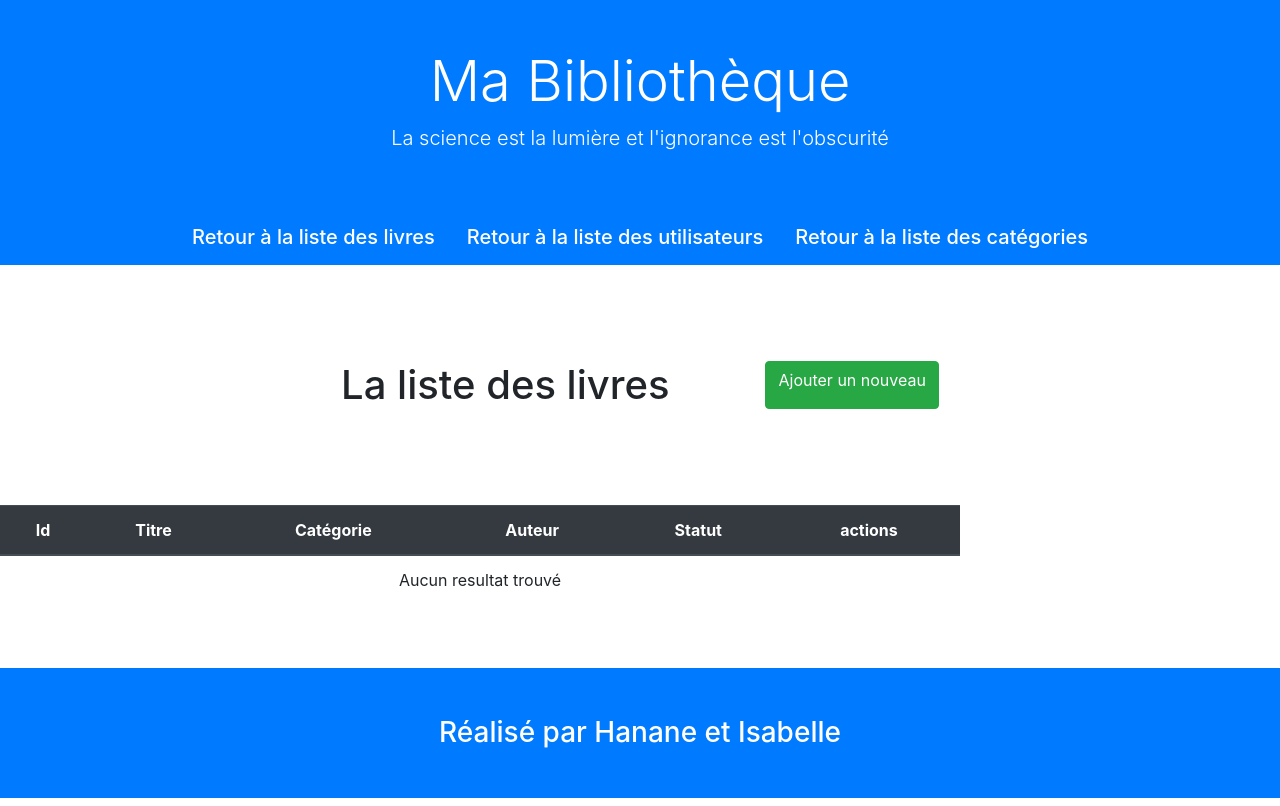
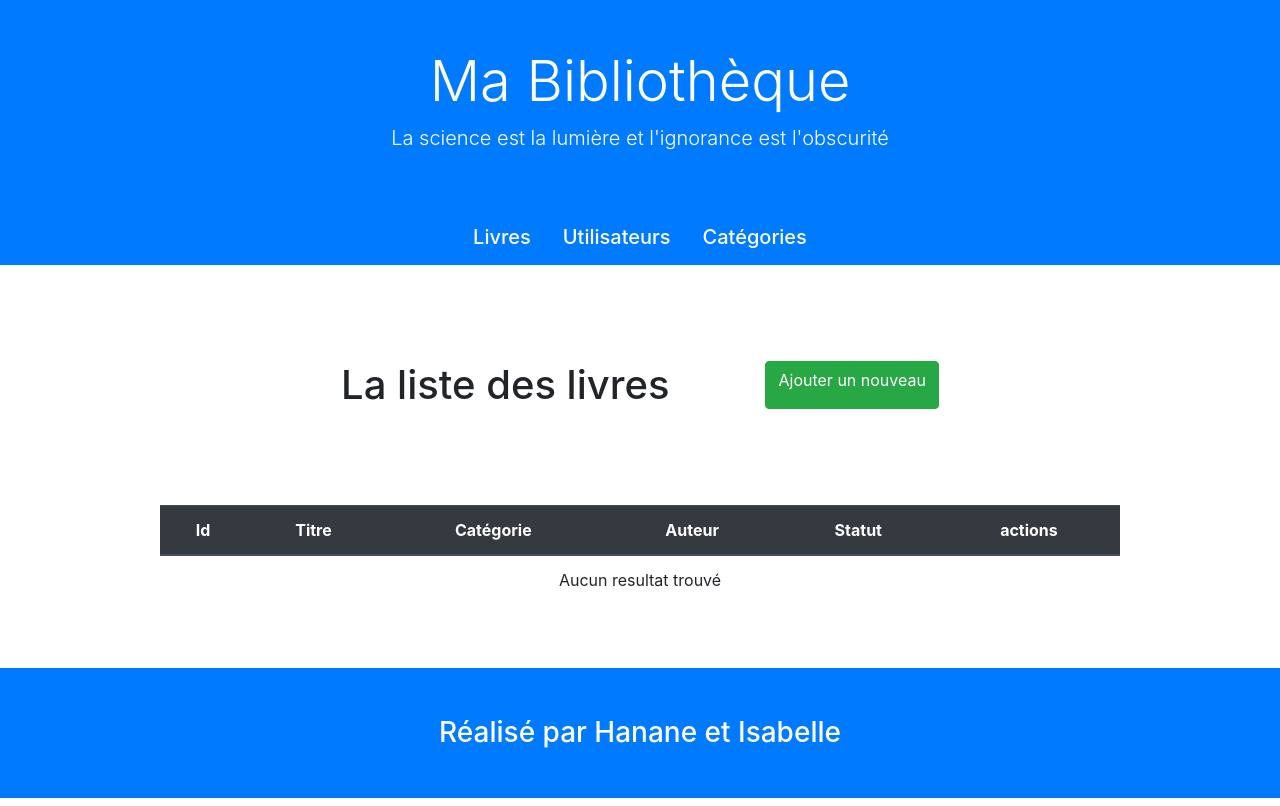
Before and after one commit to isapas/bibliotheque, a Symfony app: template templates/books/index.html.twig in a window 1280 px wide. Run offline with Twig, Linux system fonts and the light colour scheme; the template is opened without the code that fills it, so the values that code supplies are empty; some libraries are stand-ins or nearby versions.

Commit message:
all css ok

```diff
--- a/src/Controller/BooksController.php
+++ b/src/Controller/BooksController.php
@@ -31,7 +31,8 @@ class BooksController extends AbstractController
             //stock les données rentrées dans le formulaire dans la variable $category
             $category = $form->getData();
             //stocker la jointure dans la variable books
-            $books = $booksRepository->findByCategory($category['Category']);        }
+            $books = $booksRepository->findByCategory($category['category'] = NULL);
+        }
         else {
             //si y'a rien dans le form tout les livres seront affichés
             $books = $booksRepository->findAll();
@@ -52,7 +53,9 @@ class BooksController extends AbstractController
         $form = $this->createForm(BorrowType::class);
         // $form->handleRequest($request);
         if ($form->isSubmitted() && $form->isValid()) {
+            //stock les données rentrées dans le formulaire dans la variable $category
             $data = $form->getData();
+            //on appel le setter User pour pouvoir lui donner une nouvelle valeur
             $book->setUsers($users->getUsers(['code']));
             $data->persist($book);
             $book->flush();
@@ -76,7 +79,6 @@ class BooksController extends AbstractController
             $entityManager = $this->getDoctrine()->getManager();
             $entityManager->persist($book);
             $entityManager->flush();
-
             return $this->redirectToRoute('books_index');
         }
 
--- a/src/Migrations/Version20190205103408.php
+++ b/src/Migrations/Version20190205103408.php
@@ -22,7 +22,7 @@ final class Version20190205103408 extends AbstractMigration
         // this up() migration is auto-generated, please modify it to your needs
         $this->abortIf($this->connection->getDatabasePlatform()->getName() !== 'mysql', 'Migration can only be executed safely on \'mysql\'.');
 
-        $this->addSql('CREATE TABLE books (id INT AUTO_INCREMENT NOT NULL, title VARCHAR(255) NOT NULL, category VARCHAR(255) NOT NULL, author VARCHAR(255) NOT NULL, resume VARCHAR(255) NOT NULL, edition DATE NOT NULL, borrow_date DATETIME DEFAULT NULL, return_date DATETIME DEFAULT NULL, status VARCHAR(255) NOT NULL, user_historical LONGTEXT DEFAULT NULL COMMENT \'(DC2Type:array)\', PRIMARY KEY(id)) DEFAULT CHARACTER SET utf8mb4 COLLATE utf8mb4_unicode_ci ENGINE = InnoDB');
+        $this->addSql('CREATE TABLE books (id INT AUTO_INCREMENT NOT NULL, title VARCHAR(255) NOT NULL, category VARCHAR(255) NOT NULL, author VARCHAR(255) NOT NULL, resume VARCHAR(255) NOT NULL, edition DATE NOT NULL, borrow_date DATETIME DEFAULT NULL, return_date DATETIME DEFAULT NULL, status VARCHAR(255) NOT NULL, PRIMARY KEY(id)) DEFAULT CHARACTER SET utf8mb4 COLLATE utf8mb4_unicode_ci ENGINE = InnoDB');
     }
 
     public function down(Schema $schema) : void
--- a/src/Migrations/Version20190209075054.php
+++ b/src/Migrations/Version20190209075054.php
@@ -22,7 +22,7 @@ final class Version20190209075054 extends AbstractMigration
         // this up() migration is auto-generated, please modify it to your needs
         $this->abortIf($this->connection->getDatabasePlatform()->getName() !== 'mysql', 'Migration can only be executed safely on \'mysql\'.');
 
-        $this->addSql('ALTER TABLE books ADD user_historical VARCHAR(255) DEFAULT NULL');
+        // $this->addSql('ALTER TABLE books ADD user_historical VARCHAR(255) DEFAULT NULL');
     }
 
     public function down(Schema $schema) : void
@@ -30,6 +30,6 @@ final class Version20190209075054 extends AbstractMigration
         // this down() migration is auto-generated, please modify it to your needs
         $this->abortIf($this->connection->getDatabasePlatform()->getName() !== 'mysql', 'Migration can only be executed safely on \'mysql\'.');
 
-        $this->addSql('ALTER TABLE books DROP user_historical');
+        // $this->addSql('ALTER TABLE books DROP user_historical');
     }
 }
--- a/src/Repository/BooksRepository.php
+++ b/src/Repository/BooksRepository.php
@@ -23,13 +23,14 @@ class BooksRepository extends ServiceEntityRepository
     /**
      * @return Books[] Returns an array of Books objects
      */
-    public function findByCategory(Category $category)
+    public function findByCategory(Category $category = NULL)
     {
+        $category = NULL;
         return $this->createQueryBuilder('b')
             ->innerJoin('b.category', 'c')
             ->addSelect('c')
             ->andWhere('c.id = :id')
-            ->setParameter('id', $category->getId())
+            ->setParameter('id', $category)
             ->orderBy('b.id', 'ASC')
             ->getQuery()
             ->getResult()
--- a/templates/base.html.twig
+++ b/templates/base.html.twig
@@ -14,9 +14,9 @@
                 <p class="lead">La science est la lumière et l'ignorance est l'obscurité</p>
             </div>
                 <nav class="nav nav-pills nav-justified pt-5 d-flex justify-content-center">
-                    <h5><a class="nav-item nav-link bg-primary text-white" href="{{ path('books_index') }}">Retour à la liste des livres</a></h5>
-                    <h5><a class="nav-item nav-link bg-primary text-white" href="{{ path('users_index') }}">Retour à la liste des utilisateurs</a></h5>
-                    <h5><a class="nav-item nav-link bg-primary text-white" href="{{ path('category_index') }}">Retour à la liste des catégories</a></h5>
+                    <h5><a class="nav-item nav-link bg-primary text-white" href="{{ path('books_index') }}">Livres</a></h5>
+                    <h5><a class="nav-item nav-link bg-primary text-white" href="{{ path('users_index') }}">Utilisateurs</a></h5>
+                    <h5><a class="nav-item nav-link bg-primary text-white" href="{{ path('category_index') }}">Catégories</a></h5>
                 </nav>
         </header>
 
--- a/templates/books/index.html.twig
+++ b/templates/books/index.html.twig
@@ -8,11 +8,11 @@
         <h1 class="m-5">La liste des livres</h1>
         <a class="btn btn-success m-5 float-right" href="{{ path('books_new') }}">Ajouter un nouveau</a>
     </div>
-    <div class="table mb-5 d-flex justify-content-center text-left flex-wrap">
+    <div class="mb-5 d-flex justify-content-center text-left flex-wrap">
         {{ form_start(form) }}
         {{ form_end(form) }}
     </div>
-    <table class="table w-75">
+    <table class="table w-75 container">
         <thead class="thead-dark text-center">
             <tr>
                 <th scope="col" scope="row">Id</th>
--- a/templates/books/new.html.twig
+++ b/templates/books/new.html.twig
@@ -4,6 +4,5 @@
 
 {% block body %}
     <h1>Create new Books</h1>
-    <a href="{{ path('books_index') }}">Retour à la liste des livres</a>
     {{ include('books/_form.html.twig') }}
 {% endblock %}
--- a/templates/books/show.html.twig
+++ b/templates/books/show.html.twig
@@ -51,7 +51,7 @@
     {{ include('books/_delete_form.html.twig') }}
     </div>
     <div class="d-inline-flex p-2 bd-highlight justify-content-center w-75">
-        {{ form_start(form) }}
-        {{ form_end(form) }}
+        {# {{ form_start(form) }}
+        {{ form_end(form) }} #}
     </div>
 {% endblock %}
--- a/templates/category/index.html.twig
+++ b/templates/category/index.html.twig
@@ -9,7 +9,7 @@
             <a class="btn btn-success m-5 float-right" href="{{ path('category_new') }}">Ajouter une nouvelle</a>
         </div>
 
-        <table class="table w-75">
+        <table class="table w-75 container">
             <thead class="thead-dark text-center">
                 <tr>
                     <th scope="col" scope="row">Id</th>
--- a/templates/users/index.html.twig
+++ b/templates/users/index.html.twig
@@ -8,7 +8,7 @@
     <a class="btn btn-success m-5 float-right" href="{{ path('users_new') }}">Ajouter un nouveau</a>
     </div>
 
-    <table class="table w-75">
+    <table class="table w-75 container">
         <thead class="thead-dark text-center">
             <tr>
                 <th scope="col" scope="row">Id</th>
```
